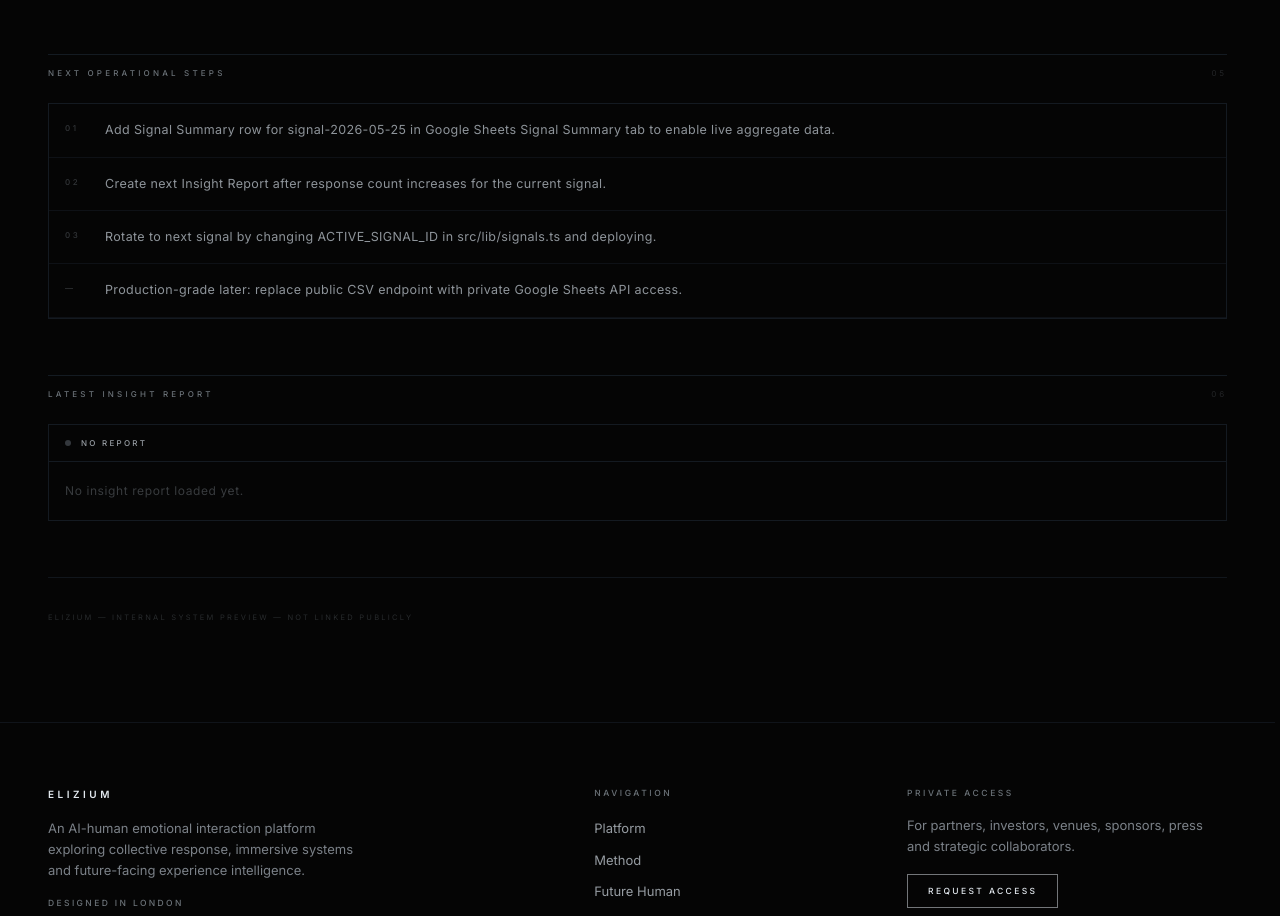
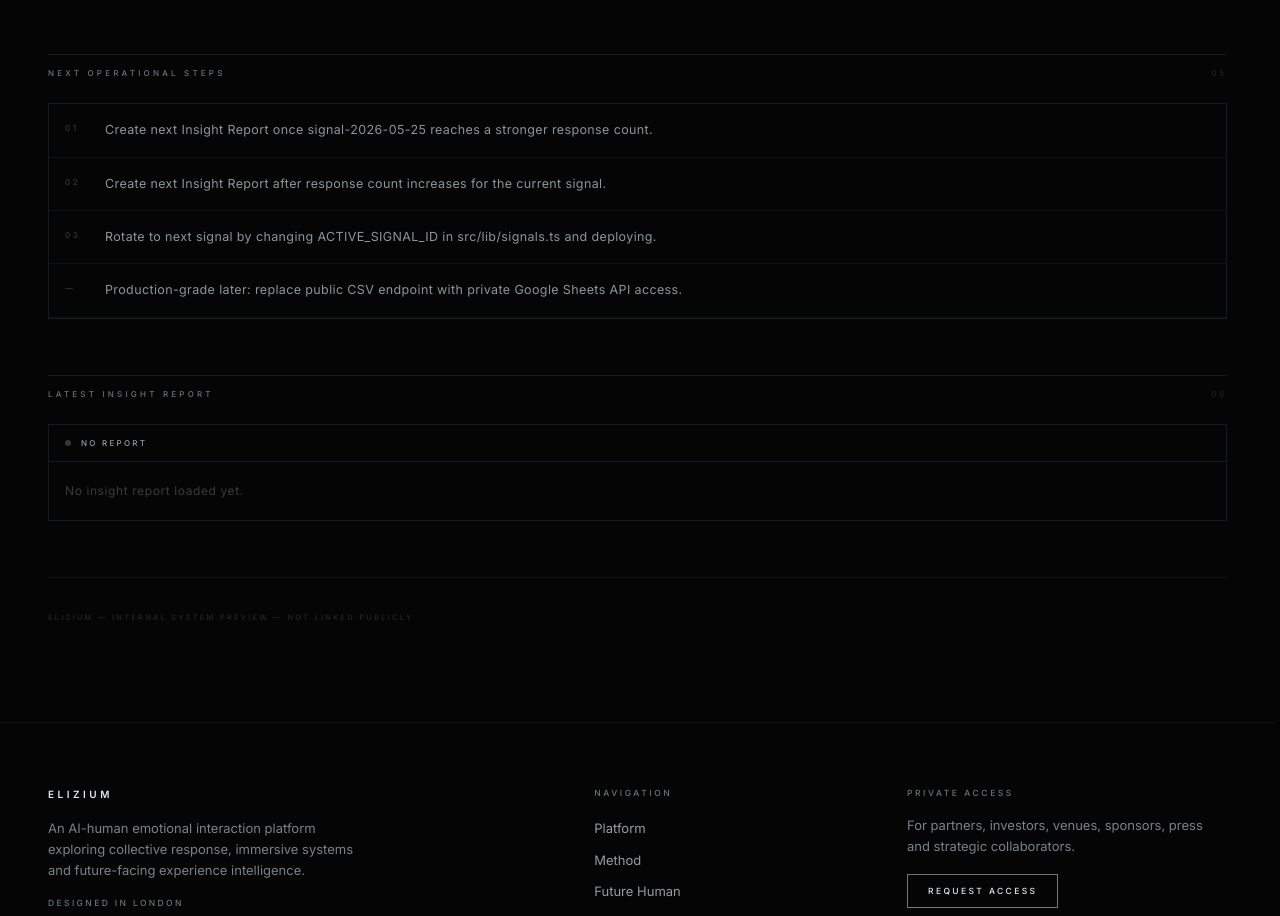
Before and after one commit to elizpresent-sketch/elysium-ai-website, a Next.js app: page /system-preview in a window 1280 px wide. Shown: the part 1510-2426 px from the top of the page. Built offline with nearby package versions, Linux system fonts and the light colour scheme.

Commit message:
Update system preview state and handover

```diff
--- a/src/app/system-preview/page.tsx
+++ b/src/app/system-preview/page.tsx
@@ -484,7 +484,7 @@
             {[
               {
                 n:    "01",
-                step: `Add Signal Summary row for ${ACTIVE_SIGNAL_ID} in Google Sheets Signal Summary tab to enable live aggregate data.`,
+                step: "Create next Insight Report once signal-2026-05-25 reaches a stronger response count.",
               },
               {
                 n:    "02",
```
Also changed, not shown: 1 other file (tests, documents, lock files or other folders).
